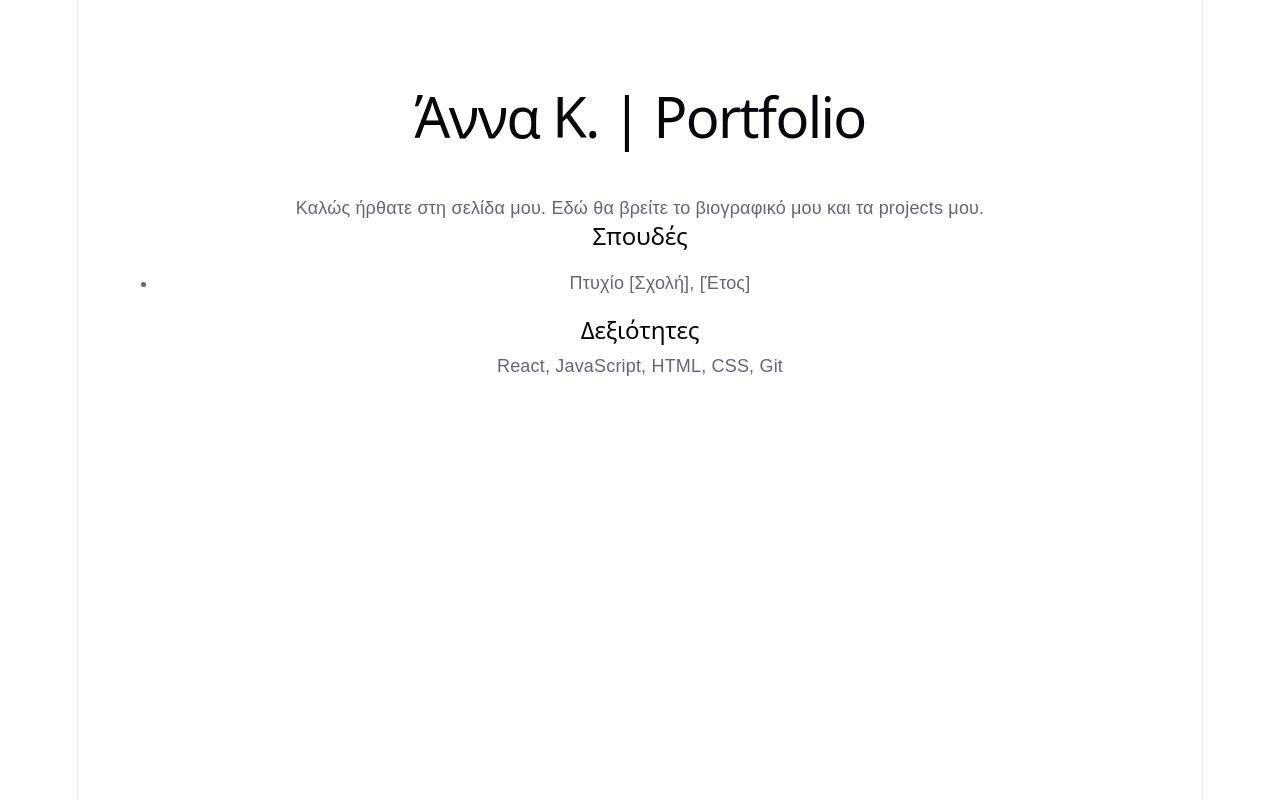
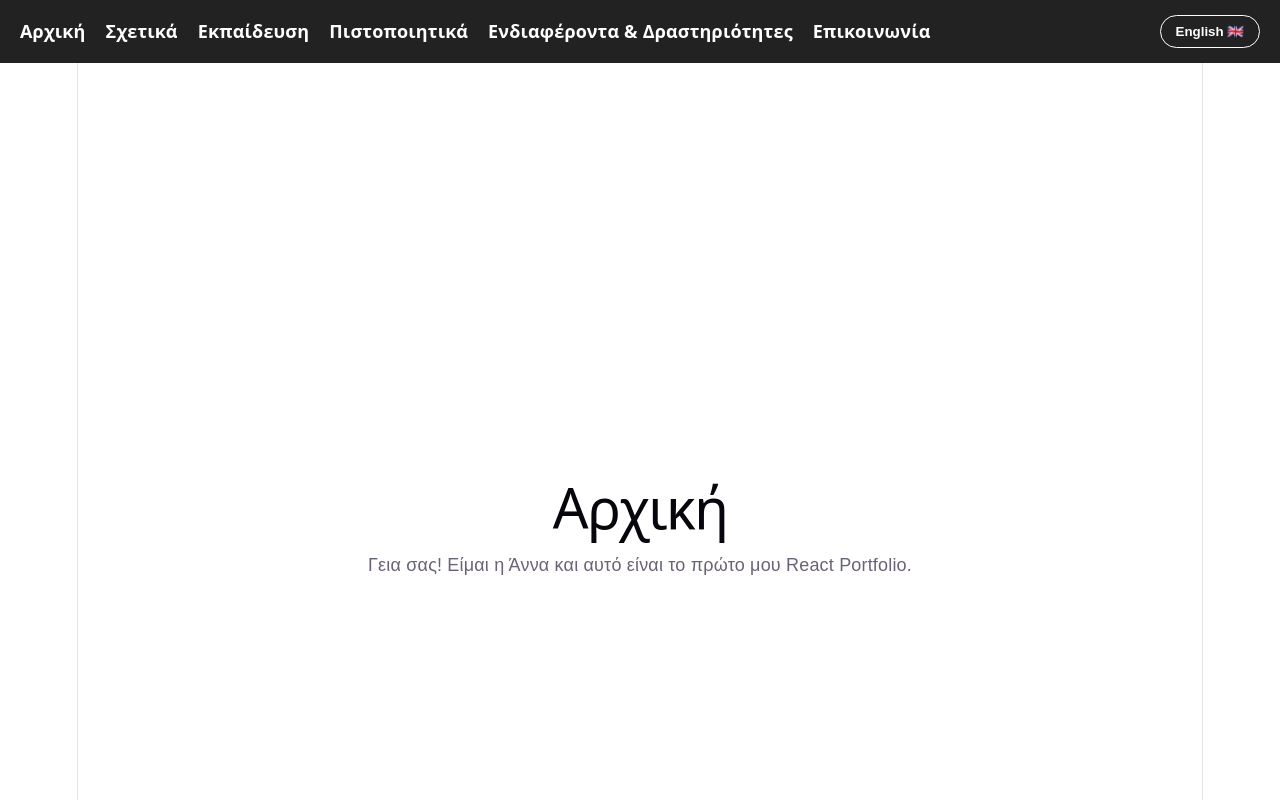
Before and after one commit to AnnaKarg/my-portfolio, a React (Vite) app: page / in a window 1280 px wide. Shown: the top 800 px of the page. Built offline with nearby package versions, Linux system fonts and the light colour scheme.

Commit message:
language_change

```diff
--- a/src/App.jsx
+++ b/src/App.jsx
@@ -1,22 +1,135 @@
+import React, { useState } from 'react'
+
+const translations = {
+  el: {
+    start: "Αρχική",
+    about: "Σχετικά",
+    education: "Εκπαίδευση",
+    certificates: "Πιστοποιητικά",
+    hobbies: "Ενδιαφέροντα & Δραστηριότητες",
+    contact: "Επικοινωνία",
+    welcome: "Γεια σας! Είμαι η Άννα και αυτό είναι το πρώτο μου React Portfolio.",
+    hobbiesText: "Μου αρέσει ο προγραμματισμός, ο σχεδιασμός και τα ταξίδια.",
+    contactText: "Μπορείτε να με βρείτε στο LinkedIn ή μέσω email.",
+  },
+  en: {
+    start: "Home",
+    about: "About",
+    education: "Education",
+    certificates: "Certificates",
+    hobbies: "Interests & Activities",
+    contact: "Contact",
+    welcome: "Hello! I am Anna and this is my first React Portfolio.",
+    hobbiesText: "I love programming, design, and traveling.",
+    contactText: "You can find me on LinkedIn or via email.",
+  }
+};
+
 function App() {
+
+  const [language, setLanguage] = useState('el');
+
+  const toggleLanguage = () => {
+    setLanguage(language === 'el' ? 'en' : 'el');
+  };
+
+  const t = translations[language];
+
   return (
-    <div style={{ padding: '40px', fontFamily: 'sans-serif', lineHeight: '1.6' }}>
-      <h1>Άννα Κ. | Portfolio</h1>
-      <p>Καλώς ήρθατε στη σελίδα μου. Εδώ θα βρείτε το βιογραφικό μου και τα projects μου.</p>
+    <div style={{ scrollBehavior: 'smooth' }}>
+      {/* --- MENU --- */}
+      <nav style={navStyle}>
+        <a href="#start" style={linkStyle}>{t.start}</a>
+        <a href="#about" style={linkStyle}>{t.about}</a>
+        <a href="#education" style={linkStyle}>{t.education}</a>
+        <a href="#certificates" style={linkStyle}>{t.certificates}</a>
+        <a href="#activities" style={linkStyle}>{t.hobbies}</a>
+        <a href="#contact" style={linkStyle}>{t.contact}</a>
 
-      <section>
-        <h2>Σπουδές</h2>
-        <ul>
-          <li>Πτυχίο [Σχολή], [Έτος]</li>
-        </ul>
+        <button onClick={toggleLanguage} style={btnStyle}>
+          {language === 'el' ? 'English 🇬🇧' : 'Ελληνικά 🇬🇷'}
+        </button>
+      </nav>
+      {/* --- SECTION: START --- */}
+      <section id="start" style={sectionStyle}>
+        <h1>{t.start}</h1>
+        <p>{t.welcome}</p>
       </section>
 
-      <section>
-        <h2>Δεξιότητες</h2>
-        <p>React, JavaScript, HTML, CSS, Git</p>
+      {/* --- SECTION: ABOUT --- */}
+      <section id="about" style={sectionStyle}>
+        <h1>{t.about}</h1>
+        <p>{t.welcome}</p>
+      </section>
+
+      {/* --- SECTION: EDUCATION --- */}
+      <section id="education" style={sectionStyle}>
+        <h1>{t.education}</h1>
+        <p>{t.educationText}</p>
+      </section>
+
+      {/* --- SECTION: CERTIFICATES --- */}
+      <section id="certificates" style={sectionStyle}>
+        <h1>{t.certificates}</h1>
+        <p>{t.certificatesText}</p>
+      </section>
+
+      {/* --- SECTION: ACTIVITIES --- */}
+      <section id="activities" style={sectionStyle}>
+        <h1>{t.hobbies}</h1>
+        <p>{t.hobbiesText}</p>
+      </section>
+
+      {/* --- SECTION: CONTACT --- */}
+      <section id="contact" style={sectionStyle}>
+        <h1>{t.contact}</h1>
+        <p>{t.contactText}</p>
       </section>
     </div>
-  )
+  );
 }
 
-export default App
+// --- STYLES (CSS-in-JS) ---
+const navStyle = {
+  position: 'fixed',
+  top: 0,
+  left: 0,
+  width: '100%',
+  background: '#222',
+  color: 'white',
+  padding: '15px 20px',
+  display: 'flex',
+  alignItems: 'center',
+  gap: '20px',
+  zIndex: 1000
+};
+
+const linkStyle = {
+  color: 'white',
+  textDecoration: 'none',
+  fontWeight: 'bold'
+};
+
+const btnStyle = {
+  marginLeft: 'auto',
+  marginRight: '40px',
+  cursor: 'pointer',
+  padding: '8px 15px',
+  borderRadius: '20px',
+  border: '1px solid white',
+  background: 'transparent',
+  color: 'white',
+  fontWeight: 'bold'
+};
+
+const sectionStyle = {
+  padding: '120px 40px',
+  minHeight: '100vh',
+  borderBottom: '1px solid #eee',
+  display: 'flex',
+  flexDirection: 'column',
+  justifyContent: 'center',
+  fontFamily: 'Arial, sans-serif'
+};
+
+export default App;
```
Also changed, not shown: index.html (line endings or trailing spaces), src/About_Me.jsx (added), src/Additional_Activities.jsx (added), src/Certificate.jsx (added), src/Education.jsx (added).
